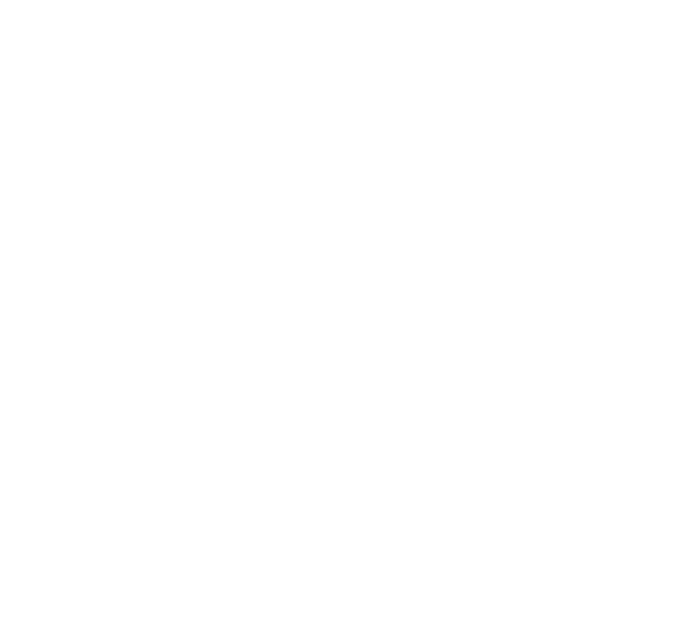
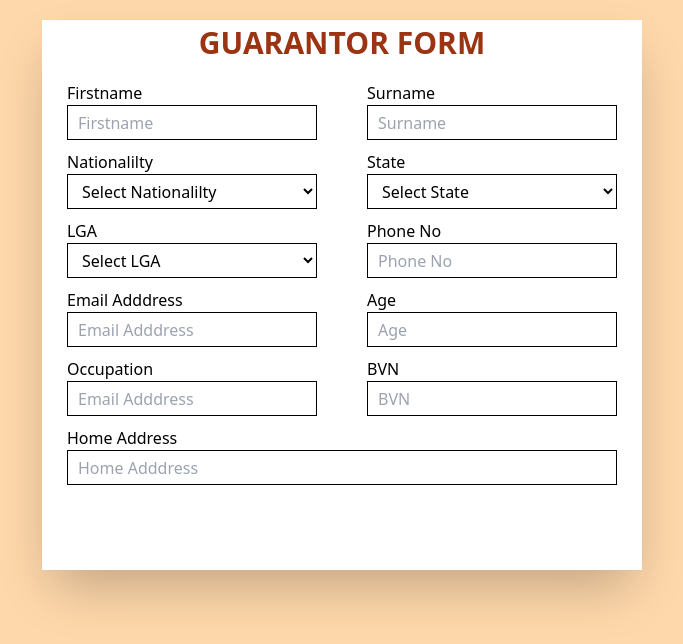
Before and after one commit to nifesimi17/Silver-concept-, a website: page guarantorform.html in a window 1280 px wide. Shown: the whole page, without its empty margins (308-991 px from the left). Drawn offline with Linux system fonts and the light colour scheme.

Commit message:
samod work folders

```diff
--- a/guarantorform.html
+++ b/guarantorform.html
@@ -4,9 +4,116 @@
     <meta charset="UTF-8">
     <meta name="viewport" content="width=device-width, initial-scale=1.0">
     <title>Document</title>
-    <link rel="stylesheet" href="/src/output.css">
+    <script src="tailwind/tailwind.js"></script>
+    <script>
+        const stateLGAMap = {
+            "Abia": ["Aba North", "Aba South", "Arochukwu" ,"Bende" ,"Ikwuano" ,"Isiala Ngwa North" ,"Isiala Ngwa South" ,"Isuikwuato" ,"Obi Ngwa" ,"Ohafia" ,"Osisioma" ,"Ugwunagbo" ,"Ukwa East" ,"Ukwa West" ,"Umuahia North" ,"Umuahia South" ,"Umu Nneochi"],
+            "Adamawa": ["Demsa" ,"Fufure" ,"Ganye" ,"Gayuk" ,"Girei" ,"Gombi" ,"Hong" ,"Jada" ,"Lamurde" ,"Madagali" ,"Maiha" ,"Mayo Belwa" ,"Michika" ,"Mubi North" ,"Mubi South" ,"Numan" ,"Shelleng" ,"Song" ,"Toungo" ,"Yola North" ,"Yola South"],
+            "Lagos": ["Ikeja", "Lekki", "Surulere", "Eti-Osa", "Alimosho"],
+            "Abuja": ["Abuja Municipal", "Gwagwalada", "Kuje", "Bwari", "Abaji"],
+        };
+
+        function populateLGA() {
+            const State = document.getElementById("State");
+            const LGA = document.getElementById("LGA");
+            const selectedState = State.value;
+
+            // Clear existing LGAs
+            LGA.innerHTML = '<option value="">Select LGA</option>';
+
+            // Populate LGAs based on selected state
+            if (selectedState !== "") {
+            const lgas = stateLGAMap[selectedState];
+            lgas.forEach(lga => {
+                const option = document.createElement("option");
+                option.text = lga;
+                option.value = lga;
+                LGA.appendChild(option);
+            });
+        }
+    }
+
+    // Populate states in the select element
+    document.addEventListener("DOMContentLoaded", function() {
+    const State = document.getElementById("State");
+
+    for (const state in stateLGAMap) {
+    const option = document.createElement("option");
+    option.text = state;
+    option.value = state;
+    State.appendChild(option);
+    }
+    });
+    </script>
 </head>
-<body>
+<body class="bg-orange-200">
+    <div class="bg-white w-[600px] h-[550px] shadow-2xl p-[5px] mt-[20px] ml-[350px]">
+        <h1 class="text-center text-3xl font-bold text-orange-800 ">GUARANTOR FORM</h1>
+        <form action="" class="mt-[20px] ml-[20px]">
+            <div class="flex">
+            <div>
+                <label  for="">Firstname</label><br>
+                <input  type="text" placeholder="Firstname" class="bg-transparent mt-[] px-[10px] w-[250px] h-[35px] border border-black" required>
+            </div>
+            <div>
+                <label  for="" class="ml-[50px]">Surname</label><br>
+                <input  type="text" placeholder="Surname" class="ml-[50px] bg-transparent mt-[] px-[10px] w-[250px] h-[35px] border border-black" required>
+            </div>
+            </div>
+            <div class="flex mt-[10px]">
+                <div>
+                    <label  for="">Nationalilty</label><br>
+                    <select name="" id="Nationalilty" onchange="populateState()" placeholder="Nationalilty" class="bg-transparent mt-[] px-[10px] w-[250px] h-[35px] border border-black">
+                        <option value="">Select Nationalilty</option>
+                    </select>
+                </div>
+                <div>
+                    <label  for="" class="ml-[50px]">State</label><br>
+                    <select name="" id="State" onchange="populateLGA()" placeholder="State" class="ml-[50px] bg-transparent mt-[] px-[10px] w-[250px] h-[35px] border border-black">
+                        <option value="">Select State</option>
+                    </select>
+                </div>
+                </div>
+                <div class="flex mt-[10px]">
+                    <div>
+                        <label  for="">LGA</label><br>
+                        <select name="" id="LGA"  placeholder="LGA" class="bg-transparent mt-[] px-[10px] w-[250px] h-[35px] border border-black">
+                            <option value="">Select LGA</option>
+                        </select>
+                    </div>
+                    <div>
+                        <label  for="" class="ml-[50px]">Phone No</label><br>
+                        <input  type="text" placeholder="Phone No" class="ml-[50px] bg-transparent mt-[] px-[10px] w-[250px] h-[35px] border border-black" required>
+                    </div>
+                    </div>
+                    <div class="flex mt-[10px]">
+                        <div>
+                            <label  for="">Email Adddress</label><br>
+                            <input  type="text" placeholder="Email Adddress" class="bg-transparent mt-[] px-[10px] w-[250px] h-[35px] border border-black" required>
+                        </div>
+                        <div>
+                            <label  for="" class="ml-[50px]">Age</label><br>
+                            <input  type="text" placeholder="Age" class= "ml-[50px] bg-transparent mt-[] px-[10px] w-[250px] h-[35px] border border-black" required>
+                        </div>
+                        </div>
+                        <div class="flex mt-[10px]">
+                            <div>
+                                <label  for="">Occupation</label><br>
+                                <input  type="text" placeholder="Email Adddress" class="bg-transparent mt-[] px-[10px] w-[250px] h-[35px] border border-black" required>
+                            </div>
+                            <div>
+                                <label  for="" class="ml-[50px]">BVN</label><br>
+                                <input  type="text" placeholder="BVN" class= "ml-[50px] bg-transparent mt-[] px-[10px] w-[250px] h-[35px] border border-black" required>
+                            </div>
+                            </div>
+                    <div class="mt-[10px]">
+                        <label  for="" class="">Home Address</label><br>
+                        <input  type="text" placeholder="Home Adddress" class=" bg-transparent mt-[] px-[10px] w-[550px] h-[35px] border border-black" required>
+                    </div>
 
+
+        </form>
+
+    </div>
 </body>
 </html>
```
